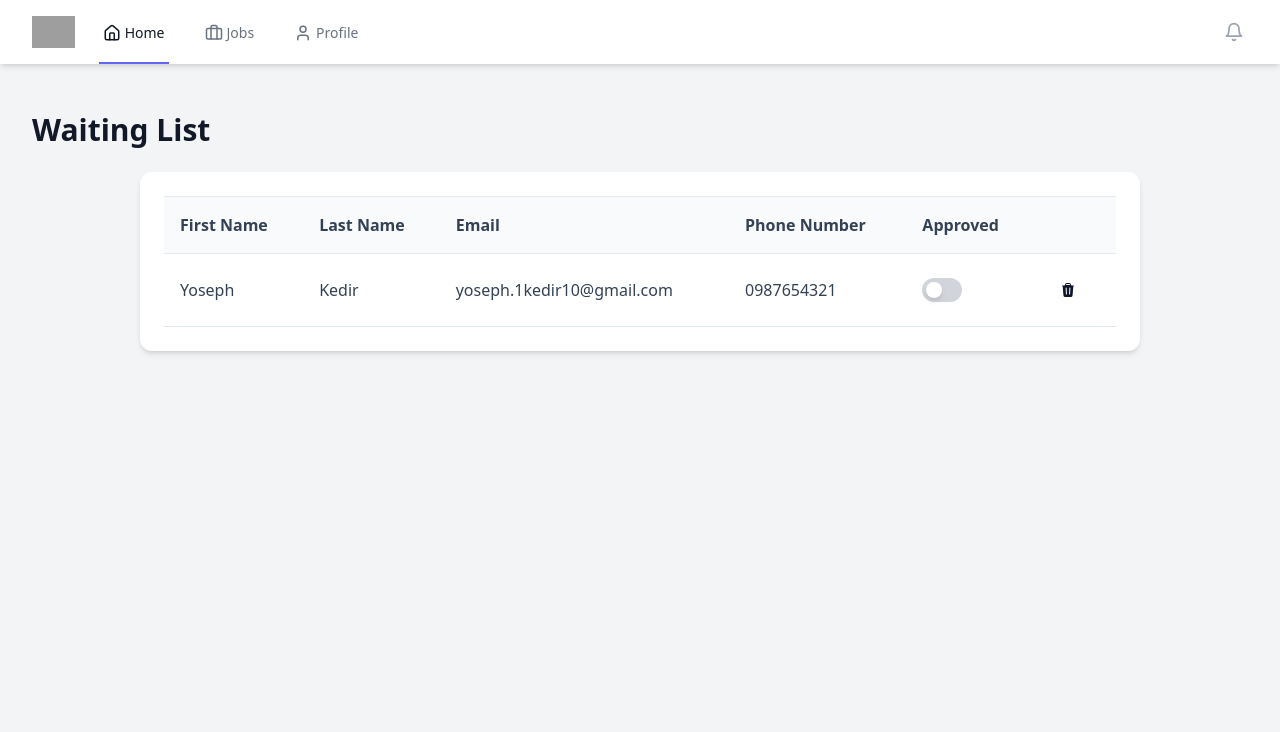
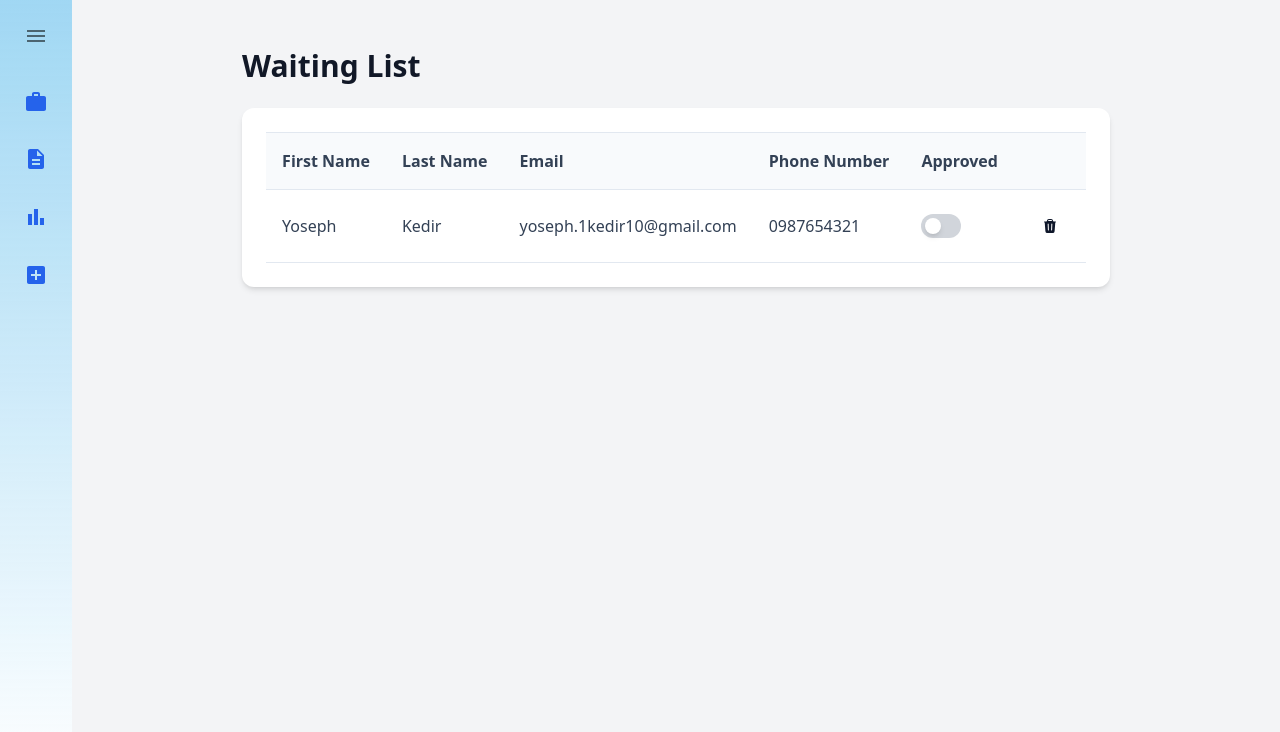
Before and after one commit to YosephSE/ATS, a Next.js app in the folder client/: page /superadmin/toapprove in a window 1280 px wide. Shown: the top 732 px of the page. Built offline with nearby package versions, Linux system fonts and the light colour scheme; no server answers; grey boxes are pictures that could not be loaded.

Commit message:
Change nav bar to side bar on to approve page

```diff
--- a/client/app/superadmin/toapprove/page.tsx
+++ b/client/app/superadmin/toapprove/page.tsx
@@ -1,53 +1,11 @@
 import React from "react";
 import AdminApprove from "@/components/admin/AdminApprove";
-import { Home, Briefcase, User, Bell } from "lucide-react";
+import Sidebar from "@/components/SideBar";
 
 const ApproveAdmin = () => {
   return (
-    <div className="min-h-screen bg-gray-100">
-      {/* Navbar */}
-      <nav className="bg-white shadow-md">
-        <div className="max-w-7xl mx-auto px-4 sm:px-6 lg:px-8">
-          <div className="flex justify-between h-16">
-            <div className="flex">
-              <div className="flex-shrink-0 flex items-center">
-                <img
-                  className="h-8 w-auto"
-                  src="/api/placeholder/32/32"
-                  alt="Logo"
-                />
-              </div>
-              <div className="hidden sm:ml-6 sm:flex sm:space-x-8">
-                <a
-                  href="#"
-                  className="border-indigo-500 text-gray-900 inline-flex items-center px-1 pt-1 border-b-2 text-sm font-medium"
-                >
-                  <Home className="mr-1" size={18} /> Home
-                </a>
-                <a
-                  href="#"
-                  className="border-transparent text-gray-500 hover:border-gray-300 hover:text-gray-700 inline-flex items-center px-1 pt-1 border-b-2 text-sm font-medium"
-                >
-                  <Briefcase className="mr-1" size={18} /> Jobs
-                </a>
-                <a
-                  href="#"
-                  className="border-transparent text-gray-500 hover:border-gray-300 hover:text-gray-700 inline-flex items-center px-1 pt-1 border-b-2 text-sm font-medium"
-                >
-                  <User className="mr-1" size={18} /> Profile
-                </a>
-              </div>
-            </div>
-            <div className="hidden sm:ml-6 sm:flex sm:items-center">
-              <button className="bg-white p-1 rounded-full text-gray-400 hover:text-gray-500 focus:outline-none focus:ring-2 focus:ring-offset-2 focus:ring-indigo-500">
-                <Bell size={20} />
-              </button>
-            </div>
-          </div>
-        </div>
-      </nav>
-
-      {/* Main content */}
+    <div className="min-h-screen flex bg-gray-100">
+      <Sidebar />
       <main className="max-w-7xl mx-auto py-6 sm:px-6 lg:px-8">
         <div className="px-4 py-6 sm:px-0">
           <h1 className="text-3xl font-bold text-gray-900 mb-6">
```
